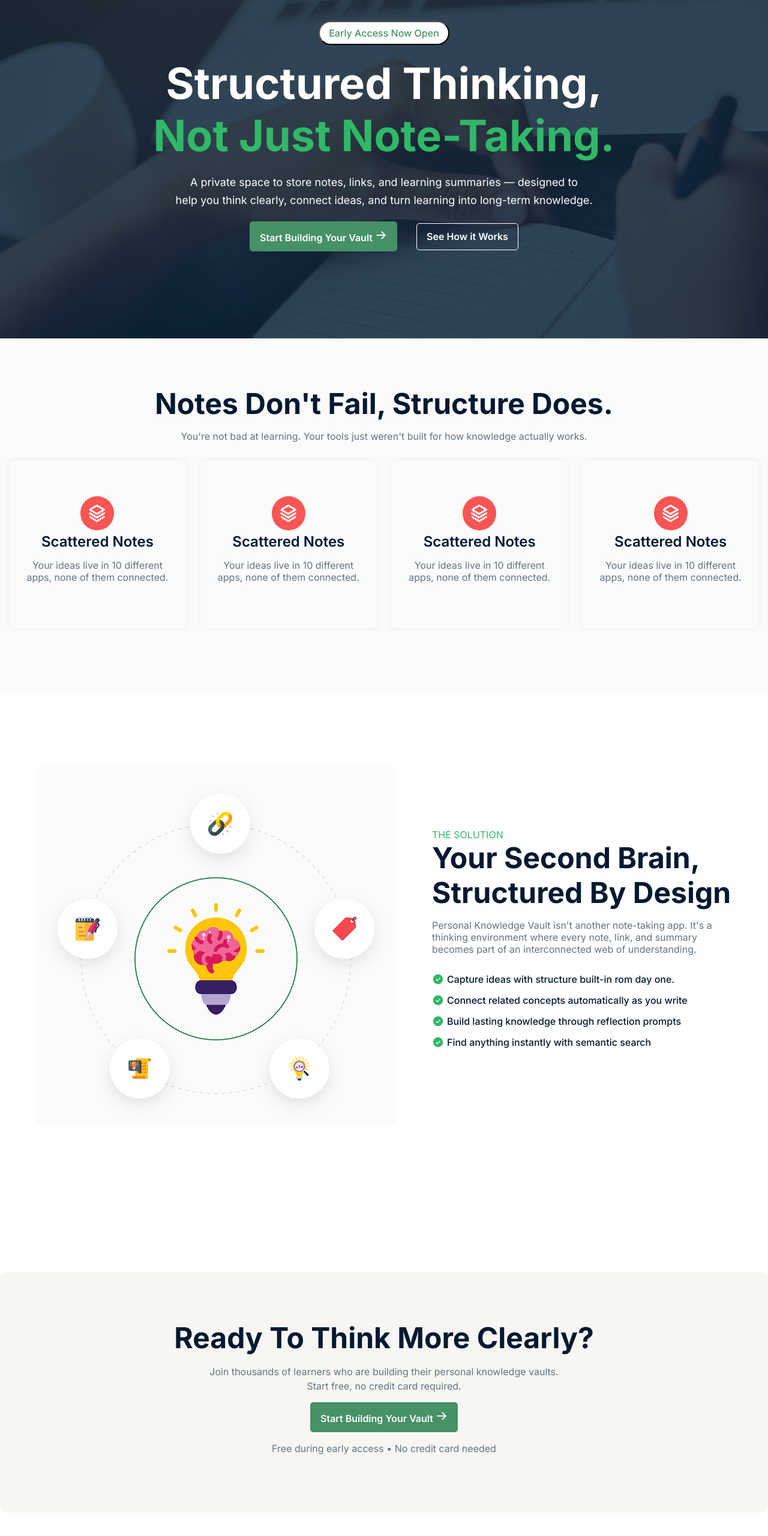
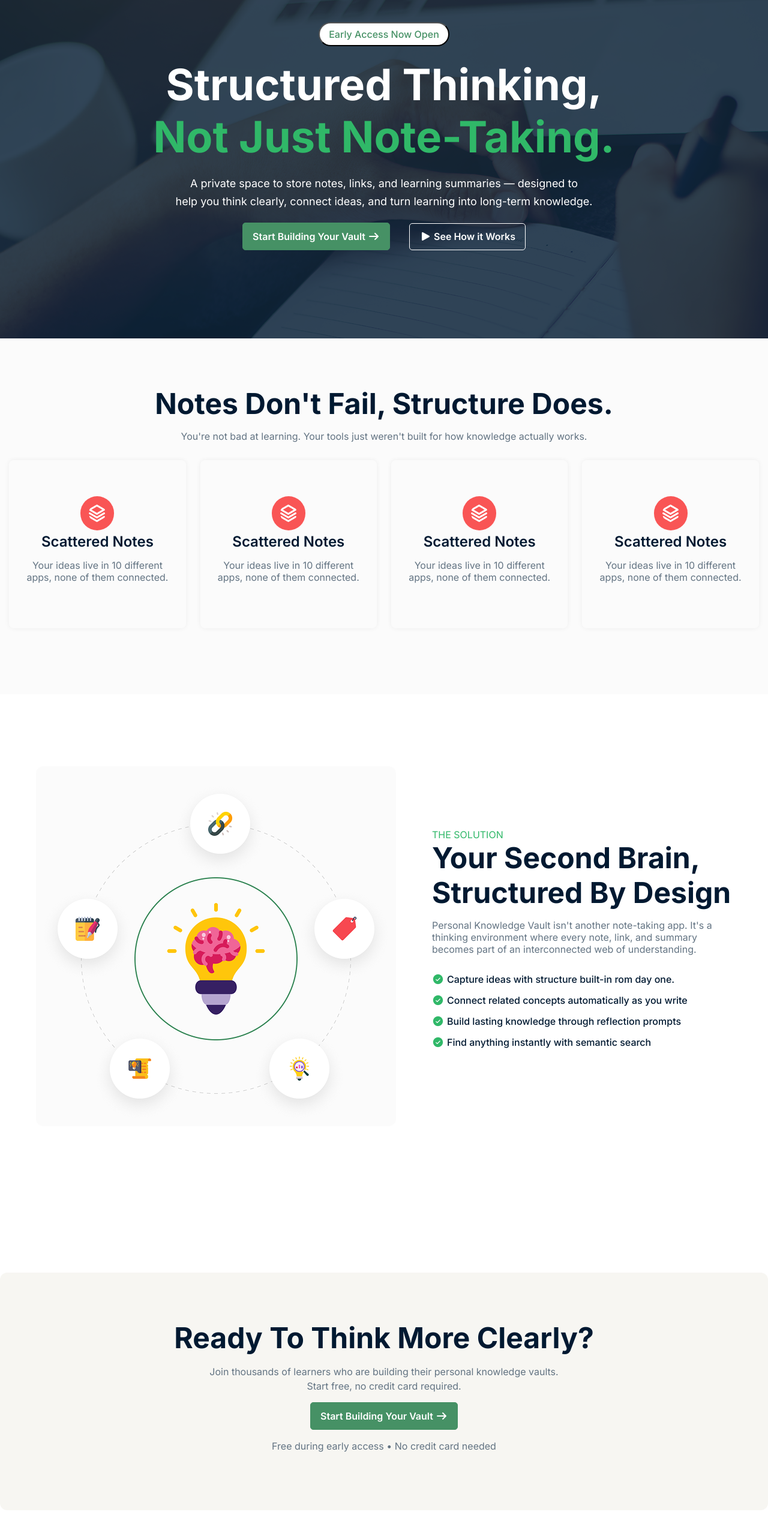
Before and after one commit to kmrajibfaysal/kva, a plain HTML site: page index.html in a window 1280 px wide. Shown: the part 206-2766 px from the top of the page at 60% size. Drawn offline with Linux system fonts and the light colour scheme.

Commit message:
replaced image with fontawesome icons

```diff
--- a/index.html
+++ b/index.html
@@ -10,6 +10,14 @@
     <link
       href="https://fonts.googleapis.com/css2?family=Inter:ital,opsz,wght@0,14..32,100..900;1,14..32,100..900&display=swap"
       rel="stylesheet"
+    />
+    <!-- fontawesome cdn -->
+    <link
+      rel="stylesheet"
+      href="https://cdnjs.cloudflare.com/ajax/libs/font-awesome/7.0.1/css/all.min.css"
+      integrity="sha512-2SwdPD6INVrV/lHTZbO2nodKhrnDdJK9/kg2XD1r9uGqPo1cUbujc+IYdlYdEErWNu69gVcYgdxlmVmzTWnetw=="
+      crossorigin="anonymous"
+      referrerpolicy="no-referrer"
     />
     <!-- Own Css link -->
     <link rel="stylesheet" href="./style.css" />
@@ -45,10 +53,9 @@
         </p>
         <div class="cta-btn-container">
           <button class="primary-btn cta-1">
-            <span>Start Building Your Vault</span>
-            <img src="./assets/ArrowRight.png" alt="" />
-          </button>
-          <button class="cta-2">See How it Works</button>
+          Start Building Your Vault
+            <i class="fa-solid fa-arrow-right"></i>
+          <button class="cta-2"><i class="fa-solid fa-play"></i> See How it Works</button>
         </div>
       </section>
     </header>
@@ -128,8 +135,8 @@
         </p>
 
         <button id="cta-2" class="primary-btn cta-1">
-          <span>Start Building Your Vault</span>
-          <img src="./assets/ArrowRight.png" alt="" />
+          </i> Start Building Your Vault <i class="fa-solid fa-arrow-right"></i>
+
         </button>
         <p>Free during early access • No credit card needed</p>
       </div>
```
